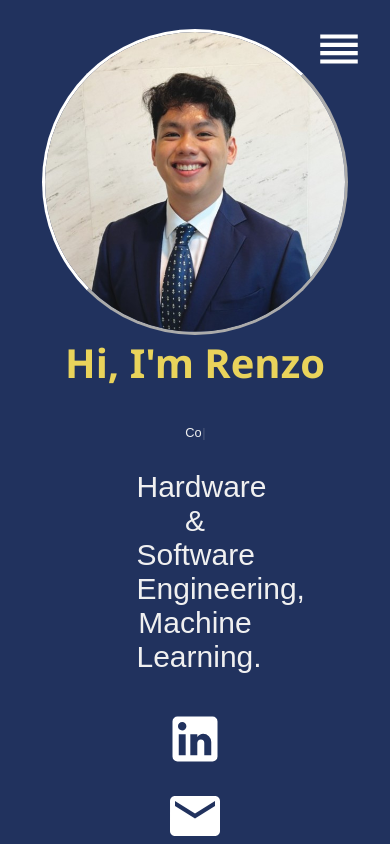
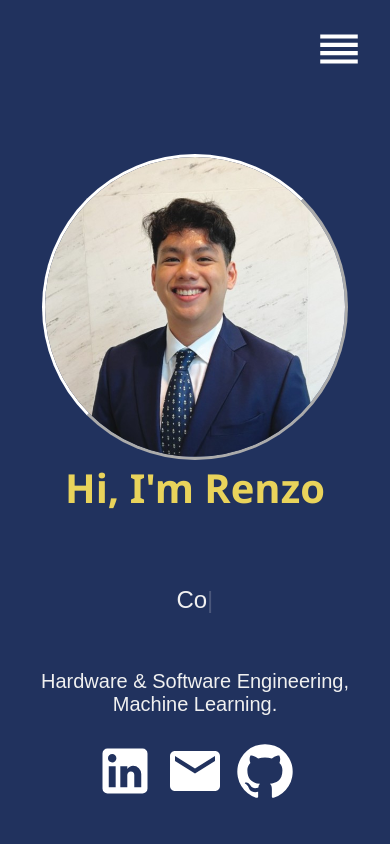
Before and after one commit to renzocanare/portfolio-website, a React (Create React App) app: page / in a window 390 px wide. Shown: the top 844 px of the page. Built offline with nearby package versions, Linux system fonts and the light colour scheme.

Commit message:
Update media query for smaller screens

```diff
--- a/src/styles/DynamicText.css
+++ b/src/styles/DynamicText.css
@@ -22,12 +22,14 @@
 
   @media (max-width: 768px) {
     .dynamic-text-container {
-      font-size: 1em;
-    }
+        font-size: 2.0em;
+        white-space: wrap;
+      }
   }
 
   @media (max-width: 480px) {
     .dynamic-text-container {
-      font-size: 0.8em;
-    }
+        font-size: 1.5em;
+        white-space: wrap;
+      }
   }
--- a/src/styles/Home.css
+++ b/src/styles/Home.css
@@ -77,9 +77,11 @@
     .about h2 {
       font-size: 40px;
     }
-
-    .about .prompt {
-      margin-top: 10px;
+    .about .tagline {
+      font-size: 20px;
+      width: 80%;
+    }
+    .about .media {
       font-size: 20px;
       width: 80%;
     }
--- a/src/styles/ScrollButton.js
+++ b/src/styles/ScrollButton.js
@@ -10,4 +10,18 @@ export const Button = styled.div`
   z-index: 1;
   cursor: pointer;
   color: gray;
-`
+
+  /* Media query for tablets */
+  @media (max-width: 768px) {
+    left: 90%; /* Adjust position for smaller screens */
+    font-size: 2rem; /* Smaller font size */
+    bottom: 40px; /* Adjust bottom position */
+  }
+
+  /* Media query for mobile devices */
+  @media (max-width: 480px) {
+    left: 90%; /* Adjust position for very small screens */
+    font-size: 1.5rem; /* Even smaller font size */
+    bottom: 30px; /* Adjust bottom position */
+  }
+`;
```
Lines whose indentation alone changed are shown as unchanged.
